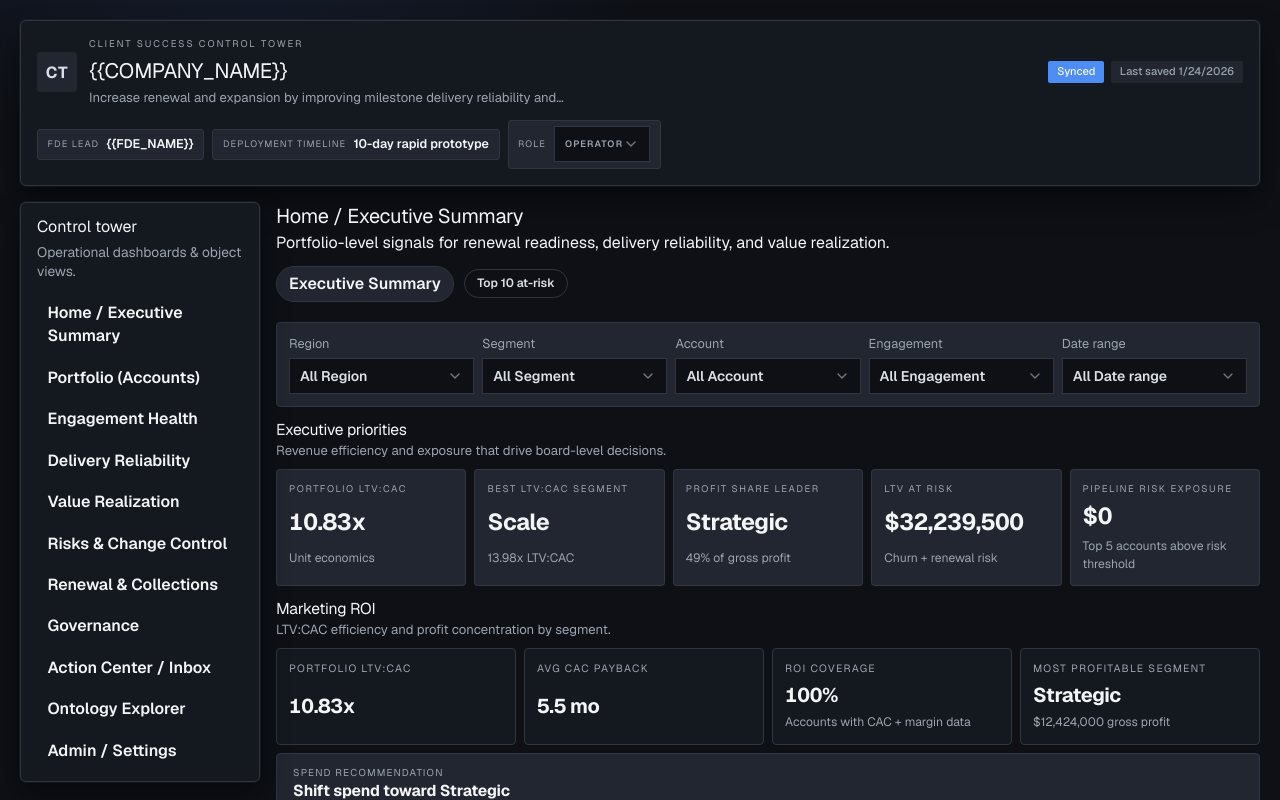
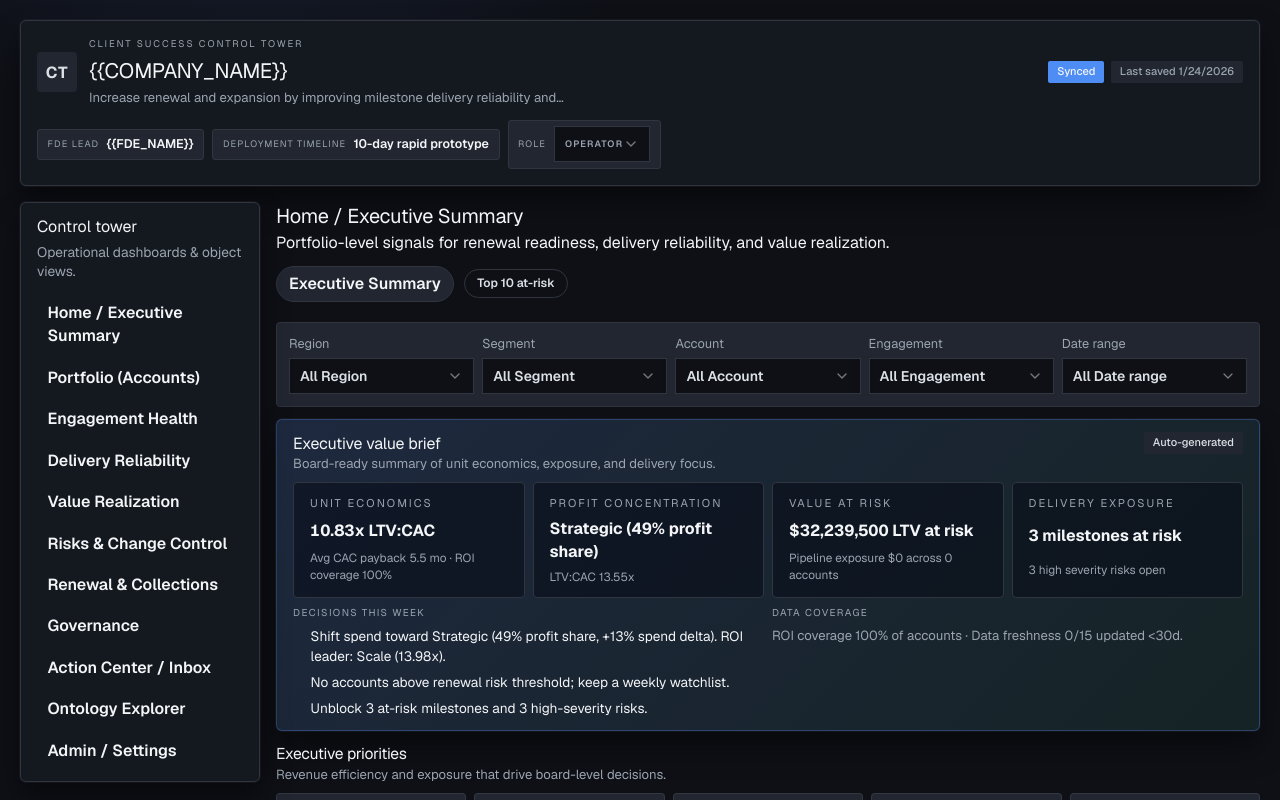
Before and after one commit to rkwai/productized-service, a React (Vite) app: page / in a window 1280 px wide. Shown: the top 800 px of the page. Built offline with nearby package versions, Linux system fonts and the light colour scheme.

Commit message:
add executive brief

```diff
--- a/src/App.jsx
+++ b/src/App.jsx
@@ -15,6 +15,7 @@ import {
   toTitle,
   generateAuditEntry,
 } from "@/lib/dashboard";
+import { buildExecutiveBrief } from "@/lib/executive-brief";
 import { clearState } from "@/lib/storage";
 import { NAV_ITEMS, readRouteFromHash, resolveActivePage, toHashHref } from "@/lib/routing.mjs";
 import { Badge } from "@/components/ui/badge";
@@ -1875,6 +1876,21 @@ const App = () => {
   const openHighRisks = risks.filter((risk) => risk.severity === "High" && risk.status !== "Resolved").length;
 
   const overdueInvoices = invoices.filter((invoice) => invoice.status === "Overdue").length;
+
+  const executiveBrief = buildExecutiveBrief({
+    portfolioLtvCacRatio,
+    avgCacPaybackMonths,
+    roiCoveragePct,
+    mostProfitableSegment,
+    bestRoiSegment,
+    totalLtvAtRisk,
+    pipelineRiskExposure,
+    accountsAboveRiskThreshold,
+    atRiskMilestones,
+    openHighRisks,
+    freshAccounts,
+    totalAccounts: filteredAccounts.length,
+  });
 
   const teamMemberMap = new Map(teamMembers.map((member) => [member.team_member_id, member]));
   const workstreamMap = new Map(workstreams.map((workstream) => [workstream.workstream_id, workstream]));
@@ -2432,6 +2448,38 @@ const App = () => {
                 }
               />
               <GlobalFiltersBar filters={filters} onChange={handleFilterChange} filterOptions={filterOptions} />
+              <Card className="panel executive-brief">
+                <div className="executive-brief-header">
+                  <div>
+                    <h3>Executive value brief</h3>
+                    <p>Board-ready summary of unit economics, exposure, and delivery focus.</p>
+                  </div>
+                  <Badge variant="secondary">Auto-generated</Badge>
+                </div>
+                <div className="summary-grid compact">
+                  {executiveBrief.highlights.map((highlight) => (
+                    <div key={highlight.label} className="summary-tile">
+                      <span className="label">{highlight.label}</span>
+                      <strong>{highlight.value}</strong>
+                      {highlight.helper ? <span className="helper">{highlight.helper}</span> : null}
+                    </div>
+                  ))}
+                </div>
+                <div className="executive-brief-footer">
+                  <div>
+                    <span className="label">Decisions this week</span>
+                    <ul>
+                      {executiveBrief.decisions.map((decision) => (
+                        <li key={decision}>{decision}</li>
+                      ))}
+                    </ul>
+                  </div>
+                  <div>
+                    <span className="label">Data coverage</span>
+                    <p>{executiveBrief.coverage}</p>
+                  </div>
+                </div>
+              </Card>
               <div className="kpi-groups">
                 <div className="kpi-group">
                   <div className="kpi-group-header">
--- a/src/index.css
+++ b/src/index.css
@@ -414,6 +414,72 @@ body {
   color: var(--muted-text);
 }
 
+.executive-brief {
+  display: grid;
+  gap: var(--space-2);
+  border-color: rgba(91, 141, 255, 0.3);
+  background:
+    linear-gradient(135deg, rgba(91, 141, 255, 0.14), rgba(42, 160, 109, 0.08)),
+    var(--card-surface);
+}
+
+.executive-brief-header {
+  display: flex;
+  align-items: flex-start;
+  justify-content: space-between;
+  gap: var(--space-3);
+}
+
+.executive-brief-header h3 {
+  margin: 0;
+  font-size: 1rem;
+  letter-spacing: -0.01em;
+}
+
+.executive-brief-header p {
+  margin: 0;
+  color: var(--muted-text);
+  font-size: 0.82rem;
+}
+
+.executive-brief .summary-tile {
+  background: rgba(8, 12, 24, 0.6);
+}
+
+.executive-brief .summary-tile .helper {
+  color: var(--muted-text);
+  font-size: 0.74rem;
+}
+
+.executive-brief-footer {
+  display: grid;
+  gap: var(--space-2);
+  grid-template-columns: repeat(auto-fit, minmax(240px, 1fr));
+}
+
+.executive-brief-footer .label {
+  display: block;
+  font-size: 0.62rem;
+  text-transform: uppercase;
+  letter-spacing: 0.14em;
+  color: var(--muted-text);
+  margin-bottom: 0.4rem;
+}
+
+.executive-brief-footer ul {
+  margin: 0;
+  padding-left: 1.1rem;
+  display: grid;
+  gap: 0.4rem;
+  font-size: 0.85rem;
+}
+
+.executive-brief-footer p {
+  margin: 0;
+  color: var(--muted-text);
+  font-size: 0.82rem;
+}
+
 .trend-indicator {
   display: inline-flex;
   align-items: center;
```
Also changed, not shown: src/lib/executive-brief.js (added), 4 other files (tests, documents, lock files or other folders).
